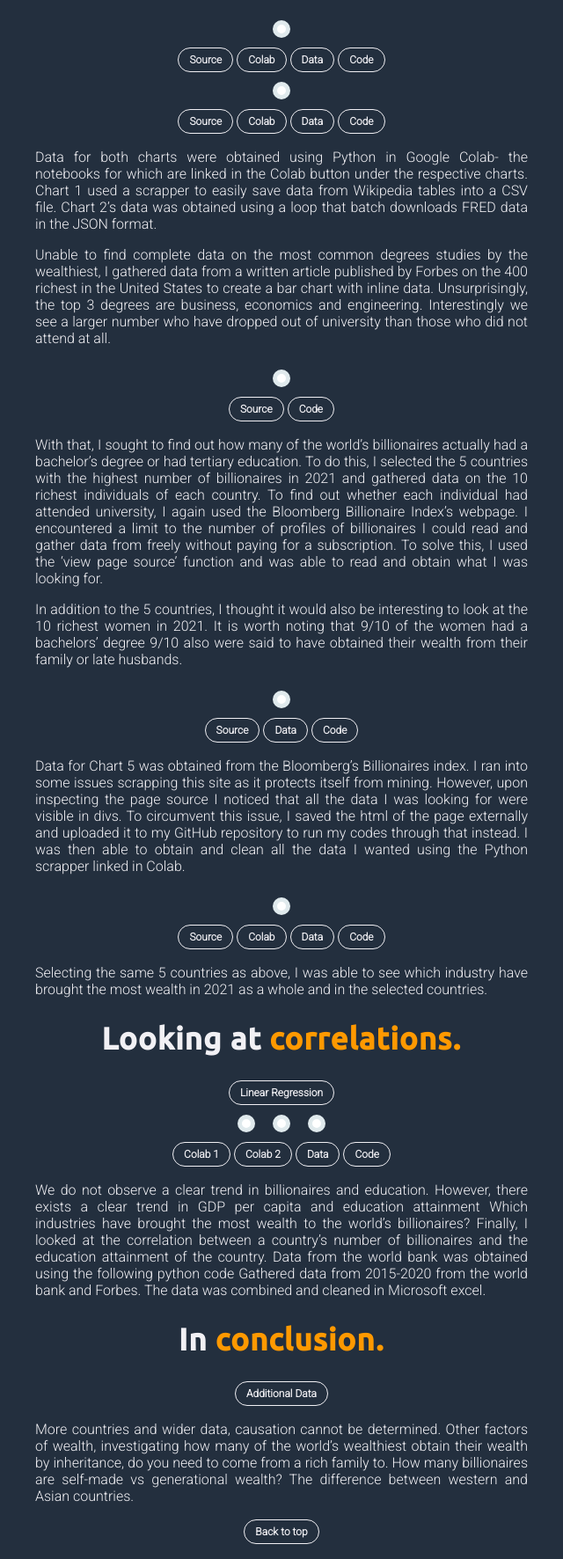
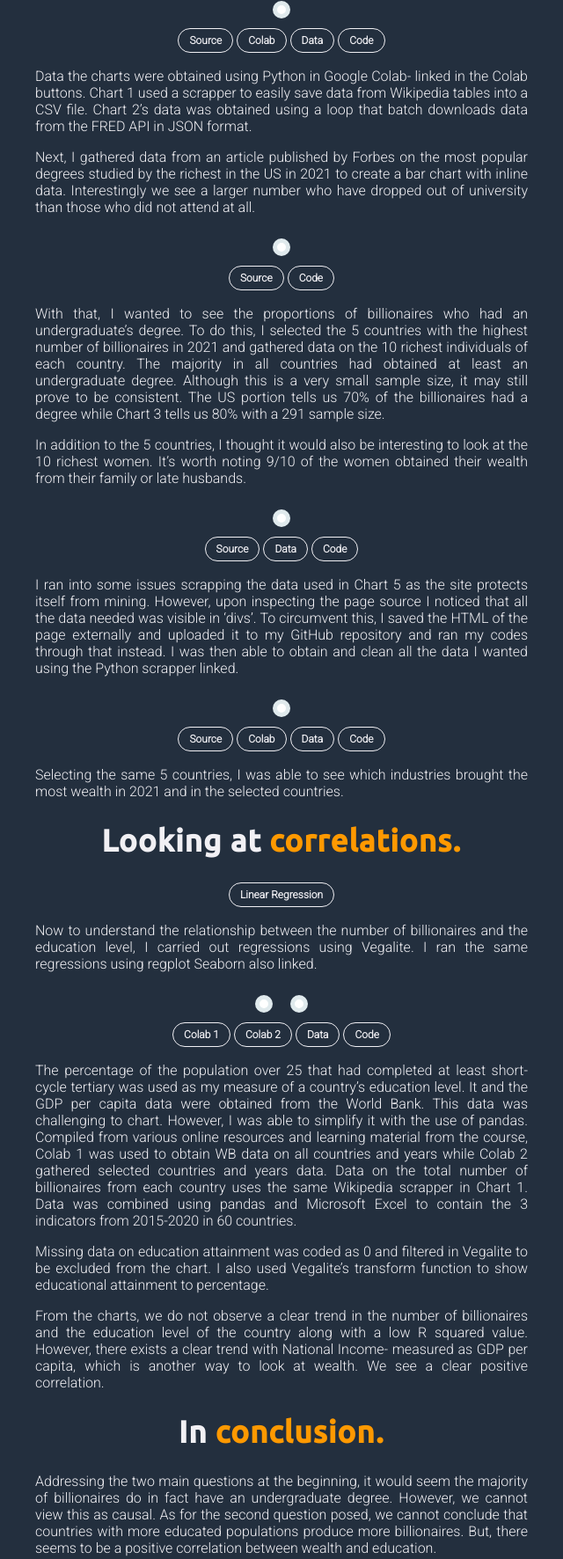
Before and after one commit to jamieprince/jamieprince.github.io, a plain HTML site: page project.html in a window 1280 px wide. Shown: the part 570-2342 px from the top of the page at 88% size, without its empty margins (320-960 px from the left). Drawn offline with Linux system fonts and the light colour scheme; a script that the page names is missing; a web font is replaced by a local one.

Commit message:
Update project.html

```diff
--- a/project.html
+++ b/project.html
@@ -76,20 +76,14 @@
                 src='question_mark2.png'></b></h1>
     </div>
 
-    <p>The importance of education is often unquestionable but does the education level of not just an individual but
-        the country as a whole play a part in determining where our world's wealthiest come from? Do countries with more
-        educated populations produce more billionaires? Is a university degree crucial for achieving exorbitant amounts
-        of wealth?
+    <p>This project seeks to investigate if there are obvious links between extreme wealth and education- with a primary
+        focus on billionaires and education at the undergraduate level. Is an undergraduate degree crucial for achieving
+        exorbitant amounts of wealth? Do countries with more educated populations produce more billionaires?
     </p>
 
-    <p> This project seeks to investigate if there are obvious links between wealth and education, with a primary focus
-        on billionaires and education at the undergraduate level.
-    </p>
-
-    <p>Let us first look at the trend in wealth over the years. We observe that both the number of billionaires and the
-        share of total net worth held by the top 1% have an average upward trend. Adjusting Chart 2 to begin in 2008, we
-        see the trend in both charts are very similar- there being a drop in 2009 and in 2020 before a dramatic increase
-        in 2021.
+    <p>Let us first look at the trend in wealth over the years. Both the number of billionaires and the share of total
+        net worth held by the top 1% show an upward trend. Adjusting Chart 2 to begin in 2008, we see the trend in both
+        charts are very similar.
     </p>
 
     <!-- //////// START OF CHARTS //////// -->
@@ -133,16 +127,13 @@
             href="https://github.com/jamieprince/jamieprince.github.io/blob/main/pchart2_wealthshare1.json">Code</a>
     </div>
 
-    <p> Data for both charts were obtained using Python in Google Colab- the notebooks for which are linked in the Colab
-        button under the respective charts. Chart 1 used a scrapper to easily save data from Wikipedia tables into a CSV
-        file. Chart 2’s data was obtained using a loop that batch downloads FRED data in the JSON format.
-    </p>
+    <p> Data the charts were obtained using Python in Google Colab- linked in the Colab buttons. Chart 1 used a scrapper
+        to easily save data from Wikipedia tables into a CSV file. Chart 2’s data was obtained using a loop that batch
+        downloads data from the FRED API in JSON format. </p>
 
-    <p> Unable to find complete data on the most common degrees studies by the wealthiest, I gathered data from a
-        written article published by Forbes on the 400 richest in the United States to create a bar chart with inline
-        data. Unsurprisingly, the top 3 degrees are business, economics and engineering. Interestingly we see a larger
-        number who have dropped out of university than those who did not attend at all.
-    </p>
+    <p> Next, I gathered data from an article published by Forbes on the most popular degrees studied by the richest in
+        the US in 2021 to create a bar chart with inline data. Interestingly we see a larger number who have dropped out
+        of university than those who did not attend at all.</p>
 
     <!-- //////// CHART 3 //////// -->
     <div class="container">
@@ -160,17 +151,14 @@
             href="https://github.com/jamieprince/jamieprince.github.io/blob/main/pchart3_degree.json">Code</a>
     </div>
 
-    <p>With that, I sought to find out how many of the world’s billionaires actually had a bachelor’s degree or had
-        tertiary education. To do this, I selected the 5 countries with the highest number of billionaires in 2021 and
-        gathered data on the 10 richest individuals of each country. To find out whether each individual had attended
-        university, I again used the Bloomberg Billionaire Index’s webpage. I encountered a limit to the number of
-        profiles of billionaires I could read and gather data from freely without paying for a subscription. To solve
-        this, I used the ‘view page source’ function and was able to read and obtain what I was looking for.
-    </p>
+    <p>With that, I wanted to see the proportions of billionaires who had an undergraduate’s degree. To do this, I
+        selected the 5 countries with the highest number of billionaires in 2021 and gathered data on the 10 richest
+        individuals of each country. The majority in all countries had obtained at least an undergraduate degree.
+        Although this is a very small sample size, it may still prove to be consistent. The US portion tells us 70% of
+        the billionaires had a degree while Chart 3 tells us 80% with a 291 sample size.</p>
 
-    <p>In addition to the 5 countries, I thought it would also be interesting to look at the 10 richest women in 2021.
-        It is worth noting that 9/10 of the women had a bachelors’ degree 9/10 also were said to have obtained their
-        wealth from their family or late husbands.
+    <p>In addition to the 5 countries, I thought it would also be interesting to look at the 10 richest women. It’s
+        worth noting 9/10 of the women obtained their wealth from their family or late husbands.
     </p>
 
     <!-- //////// CHART 7 //////// -->
@@ -190,11 +178,10 @@
             href="https://github.com/jamieprince/jamieprince.github.io/blob/main/pchart7_billion_yesno.json">Code</a>
     </div>
 
-    <p> Data for Chart 5 was obtained from the Bloomberg’s Billionaires index. I ran into some issues scrapping this
-        site as it protects itself from mining. However, upon inspecting the page source I noticed that all the data I
-        was looking for were visible in divs. To circumvent this issue, I saved the html of the page externally and
-        uploaded it to my GitHub repository to run my codes through that instead. I was then able to obtain and clean
-        all the data I wanted using the Python scrapper linked in Colab.
+    <p> I ran into some issues scrapping the data used in Chart 5 as the site protects itself from mining. However, upon
+        inspecting the page source I noticed that all the data needed was visible in ‘divs’. To circumvent this, I saved
+        the HTML of the page externally and uploaded it to my GitHub repository and ran my codes through that instead. I
+        was then able to obtain and clean all the data I wanted using the Python scrapper linked.
     </p>
 
     <!-- //////// CHART 8 //////// -->
@@ -216,8 +203,8 @@
             href="https://github.com/jamieprince/jamieprince.github.io/blob/main/pchart8_billion_industry.json">Code</a>
     </div>
 
-    <p> Selecting the same 5 countries as above, I was able to see which industry have brought the most wealth in 2021
-        as a whole and in the selected countries.
+    <p> Selecting the same 5 countries, I was able to see which industries brought the most wealth in 2021 and in the
+        selected countries.
     </p>
 
     <h2><span style="color:#F1F0F4">Looking at</span><span style="color:#FF9900">
@@ -227,6 +214,9 @@
         <a class="codeButton"
             href="https://github.com/jamieprince/jamieprince.github.io/blob/main/Regression.ipynb">Linear Regression</a>
     </div>
+
+    <p>Now to understand the relationship between the number of billionaires and the education level, I carried out
+        regressions using Vegalite. I ran the same regressions using regplot Seaborn also linked.</p>
 
     <!-- //////// CHART 4 //////// -->
     <div class="container">
@@ -245,13 +235,6 @@
             </script>
         </div>
 
-        <!-- //////// CHART 6 //////// -->
-        <div class="chart" id="chart6">
-            <script>
-                var myChart6 = "pchart6_gdp_bil.json";
-                vegaEmbed('#chart6', myChart6);
-            </script>
-        </div>
     </div>
 
     <div class="container">
@@ -266,29 +249,36 @@
             href="https://github.com/jamieprince/jamieprince.github.io/blob/main/pchart4_bil_edu.json">Code</a>
     </div>
 
-    <p> We do not observe a clear trend in billionaires and education. However, there exists a clear trend in GDP per
-        capita and education attainment
-        Which industries have brought the most wealth to the world’s billionaires?
-        Finally, I looked at the correlation between a country’s number of billionaires and the education attainment of
-        the country. Data from the world bank was obtained using the following python code
-        Gathered data from 2015-2020 from the world bank and Forbes. The data was combined and cleaned in Microsoft
-        excel.
+    <p> The percentage of the population over 25 that had completed at least short-cycle tertiary was used as my measure
+        of a country’s education level. It and the GDP per capita data were obtained from the World Bank. This data was
+        challenging to chart. However, I was able to simplify it with the use of pandas. Compiled from various online
+        resources and learning material from the course, Colab 1 was used to obtain WB data on all countries and years
+        while Colab 2 gathered selected countries and years data. Data on the total number of billionaires from each
+        country uses the same Wikipedia scrapper in Chart 1. Data was combined using pandas and Microsoft Excel to
+        contain the 3 indicators from 2015-2020 in 60 countries.
+    </p>
 
-    </p>
+    <p>Missing data on education attainment was coded as 0 and filtered in Vegalite to be excluded from the chart. I
+        also used Vegalite’s transform function to show educational attainment to percentage. </p>
+
+    <p>From the charts, we do not observe a clear trend in the number of billionaires and the education level of the
+        country along with a low R squared value. However, there exists a clear trend with National Income- measured as
+        GDP per capita, which is another way to look at wealth. We see a clear positive correlation.</p>
 
     <h2><span style="color:#F1F0F4">In</span><span style="color:#FF9900">
             conclusion.</span></h2>
 
-    <div class="container">
-        <a class="codeButton"
-            href="https://github.com/jamieprince/jamieprince.github.io/tree/main/Project%20Data">Additional Data</a>
-    </div>
 
-    <p> More countries and wider data, causation cannot be determined. Other factors of wealth, investigating how many
-        of the world’s wealthiest obtain their wealth by inheritance, do you need to come from a rich family to.
-        How many billionaires are self-made vs generational wealth? The difference between western and Asian countries.
+    <p> Addressing the two main questions at the beginning, it would seem the majority of billionaires do in fact have
+        an undergraduate degree. However, we cannot view this as causal. As for the second question posed, we cannot
+        conclude that countries with more educated populations produce more billionaires. But, there seems to be a
+        positive correlation between wealth and education.
+    </p>
 
-    </p>
+    <p>To take this research further, it may be interesting to look at the difference in education for billionaires in
+        different geographical regions. From Chart 4, I believe billionaires in Asian countries are less likely to have
+        tertiary education than in western countries. As alluded to earlier, it may also be interesting to look at how
+        many of the world’s wealthiest come from already wealthy families.</p>
 
     <div class="container">
         <button onclick="topFunction()" id="myBtn" title="Back to top">Back to top</button>
```
